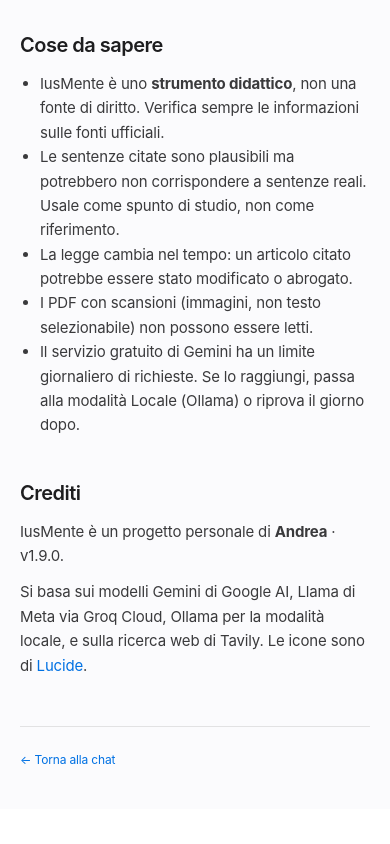
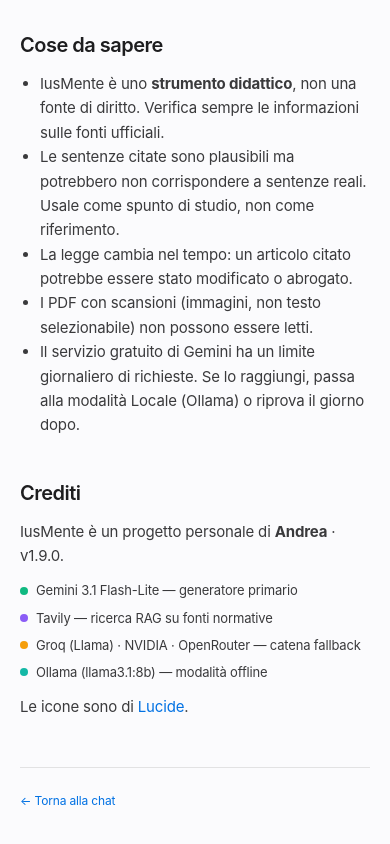
Before and after one commit to supergino/ailegge, a Next.js app: page /info in a window 390 px wide. Shown: the part 4944-5788 px from the top of the page. Before the commit the page ends 5753 px from the top, so only its background shows below. Built offline with nearby package versions, Linux system fonts and the light colour scheme.

Commit message:
rimuovi footer su mobile, icone header piu visibili
- Footer crediti + modelli nascosto su mobile (solo md:block)
- Info spostata nella pagina /info sezione Crediti
- Icone header: h-8 w-8 con bg semitrasparente, icone 18px
- Mode pills: border, testo 11px semibold, piu leggibili

```diff
--- a/app/info/page.js
+++ b/app/info/page.js
@@ -276,9 +276,25 @@
           <p>
             IusMente è un progetto personale di <strong>Andrea</strong> · v{pkg.version}.
           </p>
-          <p>
-            Si basa sui modelli Gemini di Google AI, Llama di Meta via Groq Cloud,
-            Ollama per la modalità locale, e sulla ricerca web di Tavily.
+          <div className="mt-3 space-y-1.5">
+            <p className="flex items-center gap-2 text-[13px]">
+              <span className="inline-flex h-2 w-2 rounded-full bg-emerald-500" />
+              Gemini 3.1 Flash-Lite — generatore primario
+            </p>
+            <p className="flex items-center gap-2 text-[13px]">
+              <span className="inline-flex h-2 w-2 rounded-full bg-violet-500" />
+              Tavily — ricerca RAG su fonti normative
+            </p>
+            <p className="flex items-center gap-2 text-[13px]">
+              <span className="inline-flex h-2 w-2 rounded-full bg-amber-500" />
+              Groq (Llama) · NVIDIA · OpenRouter — catena fallback
+            </p>
+            <p className="flex items-center gap-2 text-[13px]">
+              <span className="inline-flex h-2 w-2 rounded-full bg-teal-500" />
+              Ollama (llama3.1:8b) — modalità offline
+            </p>
+          </div>
+          <p className="mt-3">
             Le icone sono di{' '}
             <a href="https://lucide.dev" className="text-[#0071e3] hover:underline" target="_blank" rel="noopener noreferrer">Lucide</a>.
           </p>
--- a/app/page.js
+++ b/app/page.js
@@ -575,57 +575,57 @@
       <div className="flex min-w-0 flex-1 flex-col">
 
         {/* Header — vetro smerigliato, compatto su mobile */}
-        <header className={`glass safe-top z-30 flex shrink-0 items-center gap-1 border-b px-2 py-1 sm:px-3 sm:py-1.5 ${surface} ${border}`}>
+        <header className={`glass safe-top z-30 flex shrink-0 items-center gap-1.5 border-b px-2 py-1 sm:px-3 sm:py-2 ${surface} ${border}`}>
           <Link href="/status" className="flex items-center gap-1.5 md:hidden hover:opacity-80 transition-opacity shrink-0">
-            <Scale className="h-[16px] w-[16px] text-[#0071e3]" strokeWidth={1.75} />
-            <span className="text-[13px] font-semibold tracking-tight">IusMente</span>
+            <Scale className="h-[20px] w-[20px] text-[#0071e3]" strokeWidth={1.75} />
+            <span className="text-[14px] font-semibold tracking-tight">IusMente</span>
           </Link>
 
           {/* Mobile: mode pills compatti nella header */}
           <button
             type="button"
             onClick={() => setContestoAperto(!contestoAperto)}
-            className={`ml-1 flex items-center gap-0.5 overflow-hidden md:hidden ${
+            className={`ml-1 flex items-center gap-1 overflow-hidden md:hidden ${
               isDarkMode ? 'active:opacity-60' : 'active:opacity-60'
             }`}
             aria-label="Apri impostazioni"
           >
-            <span className={`inline-flex items-center gap-0.5 rounded-md px-1.5 py-0.5 text-[9px] font-medium leading-tight ${
+            <span className={`inline-flex items-center gap-1 rounded-md border px-2 py-1 text-[11px] font-semibold leading-tight ${
               soloItalia
-                ? isDarkMode ? 'bg-emerald-500/15 text-emerald-400' : 'bg-emerald-500/10 text-emerald-600'
-                : isDarkMode ? 'bg-blue-500/15 text-blue-400' : 'bg-blue-500/10 text-blue-600'
+                ? isDarkMode ? 'border-emerald-500/30 bg-emerald-500/15 text-emerald-400' : 'border-emerald-500/20 bg-emerald-500/10 text-emerald-600'
+                : isDarkMode ? 'border-blue-500/30 bg-blue-500/15 text-blue-400' : 'border-blue-500/20 bg-blue-500/10 text-blue-600'
             }`}>
               {soloItalia ? '🇮🇹' : '🇪🇺'}
             </span>
-            <span className={`inline-flex items-center gap-0.5 rounded-md px-1.5 py-0.5 text-[9px] font-medium leading-tight ${
+            <span className={`inline-flex items-center gap-1 rounded-md border px-2 py-1 text-[11px] font-semibold leading-tight ${
               modalitaTutor
-                ? isDarkMode ? 'bg-violet-500/15 text-violet-400' : 'bg-violet-500/10 text-violet-600'
-                : isDarkMode ? 'bg-amber-500/15 text-amber-400' : 'bg-amber-500/10 text-amber-600'
+                ? isDarkMode ? 'border-violet-500/30 bg-violet-500/15 text-violet-400' : 'border-violet-500/20 bg-violet-500/10 text-violet-600'
+                : isDarkMode ? 'border-amber-500/30 bg-amber-500/15 text-amber-400' : 'border-amber-500/20 bg-amber-500/10 text-amber-600'
             }`}>
               {modalitaTutor ? '📚' : '🎓'}
             </span>
-            <span className={`inline-flex items-center gap-0.5 rounded-md px-1.5 py-0.5 text-[9px] font-medium leading-tight ${
+            <span className={`inline-flex items-center gap-1 rounded-md border px-2 py-1 text-[11px] font-semibold leading-tight ${
               !isOffline
-                ? isDarkMode ? 'bg-sky-500/15 text-sky-400' : 'bg-sky-500/10 text-sky-600'
-                : isDarkMode ? 'bg-teal-500/15 text-teal-400' : 'bg-teal-500/10 text-teal-600'
+                ? isDarkMode ? 'border-sky-500/30 bg-sky-500/15 text-sky-400' : 'border-sky-500/20 bg-sky-500/10 text-sky-600'
+                : isDarkMode ? 'border-teal-500/30 bg-teal-500/15 text-teal-400' : 'border-teal-500/20 bg-teal-500/10 text-teal-600'
             }`}>
               {isOffline ? '💻' : '☁️'}
             </span>
           </button>
 
-          <div className="ml-auto flex items-center gap-1 sm:gap-1.5">
+          <div className="ml-auto flex items-center gap-1.5">
             {/* Cronologia: icona compatta su mobile, niente sidebar */}
             <button
               type="button"
               onClick={() => setCronologiaAperta(true)}
-              className={`relative flex h-7 w-7 items-center justify-center rounded-full transition-colors md:hidden ${
-                isDarkMode ? 'hover:bg-white/10' : 'hover:bg-black/[0.06]'
+              className={`relative flex h-8 w-8 items-center justify-center rounded-xl transition-colors md:hidden ${
+                isDarkMode ? 'bg-white/8 hover:bg-white/15' : 'bg-black/[0.06] hover:bg-black/[0.1]'
               }`}
               aria-label="Apri cronologia"
             >
-              <Clock className="h-[15px] w-[15px]" strokeWidth={1.75} />
+              <Clock className="h-[18px] w-[18px]" strokeWidth={1.75} />
               {cronologia.length > 0 && (
-                <span className="absolute -right-0.5 -top-0.5 flex h-3.5 w-3.5 items-center justify-center rounded-full bg-[#0071e3] text-[8px] font-bold text-white">
+                <span className="absolute -right-0.5 -top-0.5 flex h-4 w-4 items-center justify-center rounded-full bg-[#0071e3] text-[9px] font-bold text-white">
                   {cronologia.length > 9 ? '9+' : cronologia.length}
                 </span>
               )}
@@ -634,23 +634,23 @@
             <button
               type="button"
               onClick={() => setIsDarkMode(!isDarkMode)}
-              className={`flex h-7 w-7 items-center justify-center rounded-full transition-colors md:hidden ${
-                isDarkMode ? 'hover:bg-white/10' : 'hover:bg-black/[0.06]'
+              className={`flex h-8 w-8 items-center justify-center rounded-xl transition-colors md:hidden ${
+                isDarkMode ? 'bg-white/8 hover:bg-white/15' : 'bg-black/[0.06] hover:bg-black/[0.1]'
               }`}
               aria-label={isDarkMode ? 'Modalità chiara' : 'Modalità scura'}
             >
-              {isDarkMode ? <Sun className="h-[15px] w-[15px]" strokeWidth={1.75} /> : <Moon className="h-[15px] w-[15px]" strokeWidth={1.75} />}
+              {isDarkMode ? <Sun className="h-[18px] w-[18px]" strokeWidth={1.75} /> : <Moon className="h-[18px] w-[18px]" strokeWidth={1.75} />}
             </button>
 
             <button
               type="button"
               onClick={nuovaChat}
-              className={`flex h-7 w-7 items-center justify-center rounded-full transition-colors md:hidden ${
-                isDarkMode ? 'hover:bg-white/10' : 'hover:bg-black/[0.06]'
+              className={`flex h-8 w-8 items-center justify-center rounded-xl transition-colors md:hidden ${
+                isDarkMode ? 'bg-white/8 hover:bg-white/15' : 'bg-black/[0.06] hover:bg-black/[0.1]'
               }`}
               aria-label="Nuova chat"
             >
-              <Plus className="h-[15px] w-[15px]" strokeWidth={2} />
+              <Plus className="h-[18px] w-[18px]" strokeWidth={2} />
             </button>
           </div>
         </header>
@@ -1018,8 +1018,8 @@
               </button>
             </div>
           </form>
-          {/* Credit + modelli */}
-          <div className={`mx-auto mt-2 inline-flex flex-wrap items-center justify-center gap-x-1.5 gap-y-1 rounded-full px-3 py-1 text-[11px] ${isDarkMode ? 'bg-[#1d1d1f]/60' : 'bg-white/80 shadow-sm shadow-black/[0.03]'}`}>
+          {/* Credit + modelli — solo su desktop */}
+          <div className={`mx-auto mt-2 hidden md:inline-flex flex-wrap items-center justify-center gap-x-1.5 gap-y-1 rounded-full px-3 py-1 text-[11px] ${isDarkMode ? 'bg-[#1d1d1f]/60' : 'bg-white/80 shadow-sm shadow-black/[0.03]'}`}>
             <span className={isDarkMode ? 'text-[#a1a1a6]' : 'text-[#6e6e73]'}>Realizzato da</span>
             <span
               className="inline-flex items-center gap-1 font-semibold"
```
